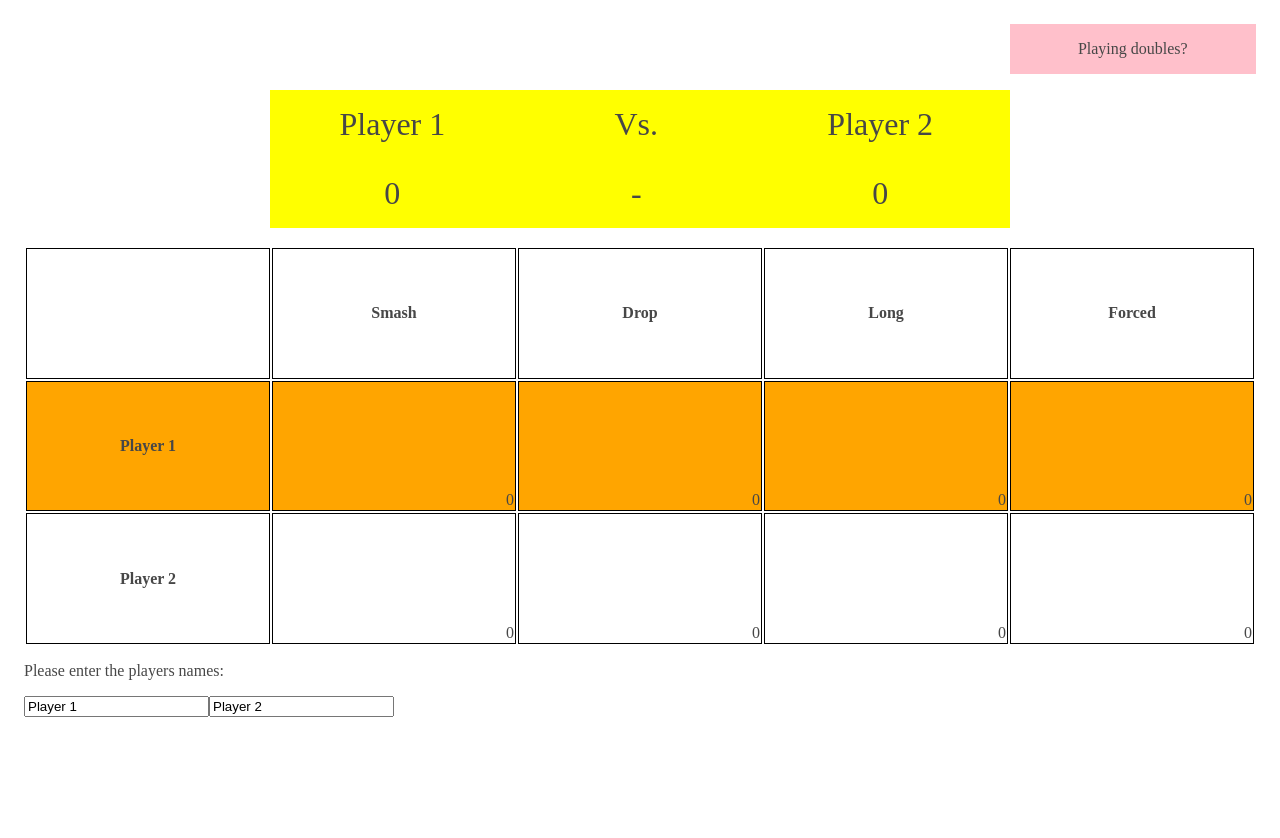
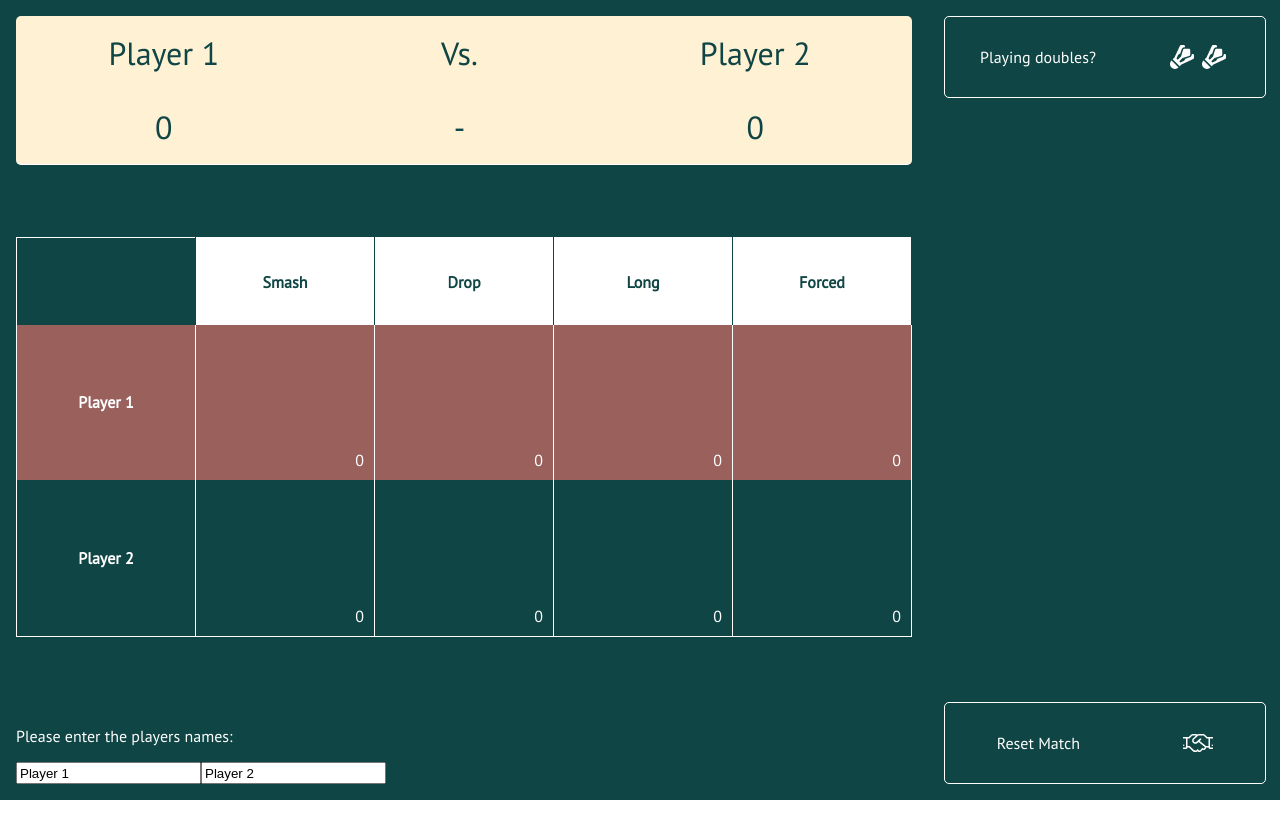
Before and after one commit to Wale-K/badminton-scoresheet, a React (Create React App) app: page / in a window 1280 px wide. Shown: the top 838 px of the page. After the commit the page ends 800 px from the top, so only its background shows below. Built offline with nearby package versions, Linux system fonts and the light colour scheme.

Commit message:
I've continued styling. I've added a handshake icon to the reset match div. I've changed the colour palette.

```diff
--- a/public/index.html
+++ b/public/index.html
@@ -8,10 +8,14 @@
     <meta name="description" content="A Badminton Scoresheet." />
 
     <link rel="manifest" href="%PUBLIC_URL%/manifest.json" />
+    <link
+      href="https://fonts.googleapis.com/css2?family=PT+Sans&display=swap"
+      rel="stylesheet"
+    />
 
     <title>Badminton Scoresheet</title>
   </head>
-  <body>
+  <body style="margin: 0">
     <noscript>You need to enable JavaScript to run this app.</noscript>
     <div id="root"></div>
   </body>
--- a/src/components/Scoresheet.js
+++ b/src/components/Scoresheet.js
@@ -1,39 +1,70 @@
 import React from "react";
 import styled from "styled-components";
-import allColors from "../modules/utilities";
+import allColors, { handshake, shuttle } from "../modules/utilities";
 import { connect } from "react-redux";
 import {
   toggleMatchMode,
   updatePlayerName,
   incrementWinner,
+  resetMatch,
 } from "../modules/actions";
 
 const ScoresheetContainer = styled.div`
-  padding: 1rem;
+  display: flex;
   font-size: 1rem;
   height: 100vh;
   color: ${allColors.text};
+  background-color: ${allColors.primary};
+  font-family: "PT Sans", sans-serif;
 `;
 
-const MatchModeToggle = styled.div`
+const Side = styled.div`
+  padding: ${(props) => props.padding};
   display: flex;
-  background-color: ${allColors.pink};
-  width: 20%;
-  height: 50px;
-  justify-content: center;
+  flex-direction: column;
+  justify-content: space-between;
+  align-items: ${(props) => props.alignItems};
+  width: ${(props) => props.width};
+  color: ${(props) => props.color};
+`;
+
+const ButtonDiv = styled.div`
+  display: flex;
+  border-radius: 5px;
+  width: calc(30vw - 4rem);
+  height: 5rem;
+  justify-content: space-around;
   align-items: center;
-  margin: 0 0 1rem auto;
+  border: solid 1px white;
+
   :hover {
     cursor: pointer;
-    background-color: red;
+    background-color: ${allColors.background};
+    color: ${allColors.primary};
   }
+
+  svg {
+    height: 1.5rem;
+    width: auto;
+  }
+`;
+
+const IconDiv = styled.div`
+  display: flex;
+  width: ${(props) => props.width};
+`;
+
+const ShuttleIcon = styled.svg`
+  display: ${(props) => props.display};
 `;
 
 const Scoreboard = styled.div`
   display: flex;
-  width: 60%;
-  margin: 0 auto;
-  background-color: yellow;
+  width: 70vw;
+  border-bottom: solid 1px white;
+  border-radius: 5px;
+  background-color: ${allColors.beige};
+  color: ${allColors.primary};
   p {
     margin: 1rem 0;
   }
@@ -48,32 +79,50 @@ const Scoreboard = styled.div`
 
 const NamesInput = styled.input`
   display: ${(props) => props.display};
+  height: 1rem;
 `;
 const WinnersTable = styled.table`
-  width: 100%;
+  background-color: ${allColors.primary};
+  width: 70vw;
   height: 50vh;
-  td,
-  th {
-    border: solid 1px black;
+  border: solid 1px white;
+  border-radius: 5px;
+  border-collapse: collapse;
+  th:nth-child(2),
+  th:nth-child(3),
+  th:nth-child(4),
+  th:nth-child(5) {
+    background-color: white;
+    color: ${allColors.primary};
+    border-right: solid 1px ${allColors.primary};
+    border-left: solid 1px ${allColors.primary};
   }
 
   td {
+    padding: 10px;
     width: 20%;
     text-align: right;
     vertical-align: bottom;
     margin: auto auto 0 auto;
+    border-right: solid 1px white;
+    border-left: solid 1px white;
     :hover {
       cursor: pointer;
     }
   }
 
   tr:nth-child(even) {
-    background-color: orange;
+    background-color: ${allColors.tertiary};
   }
 `;
 
 const WinnersRow = styled.tr`
   display: ${(props) => props.display};
+`;
+
+const PlayerNames = styled.div`
+  display: flex;
+  flex-direction: column;
 `;
 
 const Scoresheet = (props) => {
@@ -103,14 +152,19 @@ const Scoresheet = (props) => {
 
   return (
     <ScoresheetContainer>
-      <MatchModeToggle onClick={() => props.switchMode()}>
-        {props.isSingles ? "Playing doubles?" : "Playing singles?"}
-      </MatchModeToggle>
+      <Side
+        color="white"
+        padding="1rem"
+        backgroundColor={allColors.primary}
+        width="70vw"
+      >
         <Scoreboard>
           <div>
             <p>{props.isSingles ? props.playerInfo[0].name : "Team 1"}</p>
             <p>
-            {props.isSingles ? playerOneScore : playerOneScore + playerTwoScore}
+              {props.isSingles
+                ? playerOneScore
+                : playerOneScore + playerTwoScore}
             </p>
           </div>
           <div>
@@ -126,8 +180,6 @@ const Scoresheet = (props) => {
             </p>
           </div>
         </Scoreboard>
-
-      <br />
         <WinnersTable>
           <WinnersRow>
             <th></th>
@@ -197,8 +249,9 @@ const Scoresheet = (props) => {
             </td>
           </WinnersRow>
         </WinnersTable>
+        <PlayerNames>
           <p>Please enter the players names:</p>
-
+          <div>
             {props.playerInfo.map((elem, index) => {
               return (
                 <NamesInput
@@ -210,6 +263,23 @@ const Scoresheet = (props) => {
                 />
               );
             })}
+          </div>
+        </PlayerNames>
+      </Side>
+      <Side padding="1rem" color="white" width="30vw" alignItems="flex-start">
+        <ButtonDiv onClick={() => props.switchMode()}>
+          {props.isSingles ? "Playing doubles?" : "Playing singles?"}
+          <IconDiv width="4rem">
+            <ShuttleIcon>{shuttle}</ShuttleIcon>
+            <ShuttleIcon display={props.isSingles ? "inline" : "none"}>
+              {shuttle}
+            </ShuttleIcon>
+          </IconDiv>
+        </ButtonDiv>
+        <ButtonDiv onClick={() => props.resetMatch()}>
+          Reset Match <IconDiv>{handshake}</IconDiv>
+        </ButtonDiv>
+      </Side>
     </ScoresheetContainer>
   );
 };
@@ -228,6 +298,7 @@ const mapDispatchToProps = (dispatch) => {
     updatePlayerName: (index, name) => dispatch(updatePlayerName(index, name)),
     incrementWinner: (playerKey, winner) =>
       dispatch(incrementWinner(playerKey, winner)),
+    resetMatch: () => dispatch(resetMatch()),
   };
 };
 
--- a/src/modules/actions.js
+++ b/src/modules/actions.js
@@ -1,6 +1,7 @@
 export const TOGGLE_MATCH_MODE = "TOGGLE_MATCH_MODE";
 export const UPDATE_PLAYER_NAME = "UPDATE_PLAYER_NAME";
 export const INCREMENT_WINNER = "INCREMENT_WINNER";
+export const RESET_MATCH = "RESET_MATCH";
 
 export const toggleMatchMode = () => {
   return { type: TOGGLE_MATCH_MODE };
@@ -19,3 +20,7 @@ export const incrementWinner = (key, winnerType) => {
     payload: { playerKey: key, winner: winnerType },
   };
 };
+
+export const resetMatch = () => {
+  return { type: RESET_MATCH };
+};
--- a/src/modules/reducers.js
+++ b/src/modules/reducers.js
@@ -2,6 +2,7 @@ import {
   TOGGLE_MATCH_MODE,
   UPDATE_PLAYER_NAME,
   INCREMENT_WINNER,
+  RESET_MATCH,
 } from "./actions";
 
 export const initialState = {
@@ -61,6 +62,17 @@ export default (state = initialState, action) => {
         },
       };
 
+    case RESET_MATCH:
+      return {
+        ...state,
+        winners: {
+          playerOne: { smashes: 0, drops: 0, long: 0, forced: 0 },
+          playerTwo: { smashes: 0, drops: 0, long: 0, forced: 0 },
+          playerThree: { smashes: 0, drops: 0, long: 0, forced: 0 },
+          playerFour: { smashes: 0, drops: 0, long: 0, forced: 0 },
+        },
+      };
+
     default:
       return state;
   }
--- a/src/modules/utilities.js
+++ b/src/modules/utilities.js
@@ -1,6 +1,49 @@
 const allColors = {
+  background: "white",
+  primary: "#0f4544",
+  secondary: "#fff1d4",
+  tertiary: "#99605c",
   pink: "pink",
   text: "#474747",
+  beige: "#fff1d4",
 };
 
 export default allColors;
+
+export const shuttle = (
+  <svg
+    aria-hidden="true"
+    focusable="false"
+    data-prefix="fas"
+    data-icon="shuttlecock"
+    role="img"
+    xmlns="http://www.w3.org/2000/svg"
+    viewBox="0 0 512 512"
+    class="svg-inline--fa fa-shuttlecock fa-w-16"
+  >
+    <path
+      fill="currentColor"
+      d="M484 192h-20c0 6 4.3 55.7-44.7 71.2L328.1 292l-26.4 45.4-78 36.3-25.7-25.8 70.8-70.8 140.8-44.5c13.3-4.2 22.4-16.6 22.4-30.5V108c0-15.5-12.5-28-28-28h-94.1c-14 0-26.3 9.1-30.5 22.4l-44.5 140.8-70.8 70.8-25.7-25.7 36.3-78 45.4-26.4 28.8-91.2C263.4 46.7 307.7 48 320 48V28c0-15.4-12.6-28-28-28h-54.6c-10.8 0-20.8 6.3-25.4 16.2L95.5 266.5l-39.2 39.2 150 150 39.2-39.2L495.8 300c9.8-4.6 16.2-14.5 16.2-25.4V220c0-15.4-12.6-28-28-28zM31.1 331c-41.4 41.4-41.4 108.6 0 150 41.4 41.4 108.6 41.4 150 0l2.6-2.6-150-150-2.6 2.6z"
+      class=""
+    ></path>
+  </svg>
+);
+
+export const handshake = (
+  <svg
+    aria-hidden="true"
+    focusable="false"
+    data-prefix="fal"
+    data-icon="handshake"
+    role="img"
+    xmlns="http://www.w3.org/2000/svg"
+    viewBox="0 0 640 512"
+    class="svg-inline--fa fa-handshake fa-w-20"
+  >
+    <path
+      fill="currentColor"
+      d="M16 319.8c8.8 0 16-7.2 16-16s-7.2-16-16-16-16 7.2-16 16c0 8.9 7.2 16 16 16zM632 128l-113.5.2-51.2-49.9c-9.1-9.1-21.1-14.1-33.9-14.1h-101c-10.4 0-20.1 3.9-28.3 10-8.4-6.5-18.7-10.3-29.3-10.3h-69.5c-12.7 0-24.9 5.1-33.9 14.1l-50 50H8c-4.4 0-8 3.6-8 8v16c0 4.4 3.6 8 8 8h56v191.9H8c-4.4 0-8 3.6-8 8v16c0 4.4 3.6 8 8 8h56c17.6 0 31.8-14.2 31.9-31.7h33.2l81.5 78c29.8 24.1 71.8 23.4 101-.2l7.2 6.2c9.6 7.8 21.3 11.9 33.5 11.9 16 0 31.1-7 41.4-19.6l21.9-26.9c16.4 8.9 42.9 9 60-12l9.5-11.7c6.2-7.6 9.6-16.6 10.5-25.7h48.6c.1 17.5 14.4 31.7 31.9 31.7h56c4.4 0 8-3.6 8-8v-16c0-4.4-3.6-8-8-8h-56V160.2l56-.2c4.4 0 8-3.6 8-8v-16c-.1-4.5-3.7-8-8.1-8zM460.2 357.6l-9.5 11.7c-5.4 6.6-15.4 8.1-22.5 2.3l-17.8-14.4-41.5 51c-7.5 9.3-21 10.2-29.4 3.4l-30.6-26.1-10.4 12.8c-16.7 20.5-47 23.7-66.6 7.9L142 320.1H96V159.9h38.6l59.3-59.3c3-3 7.1-4.7 11.3-4.7h69.5c.9 2.2.3.7 1.1 2.9l-59 54.2c-28.2 25.9-29.6 69.2-4.2 96.9 14.3 15.6 58.6 39.3 96.9 4.2l22.8-20.9 125.6 101.9c6.8 5.6 7.8 15.7 2.3 22.5zm83.8-37.5h-57.2c-2.5-3.5-5.3-6.9-8.8-9.8l-121.9-99 28.4-26.1c6.5-6 7-16.1 1-22.6s-16.1-6.9-22.6-1l-75.1 68.8c-14.4 13.1-38.6 12-51.7-2.2-13.6-14.8-12.7-38 2.2-51.7l83.1-76.2c3-2.7 6.8-4.2 10.8-4.2h101c4.3 0 8.3 1.7 11.4 4.8l60.7 59.1H544v160.1zm80-32.2c-8.8 0-16 7.2-16 16s7.2 16 16 16 16-7.2 16-16c0-8.9-7.2-16-16-16z"
+      class=""
+    ></path>
+  </svg>
+);
```
Lines whose indentation alone changed are shown as unchanged.
